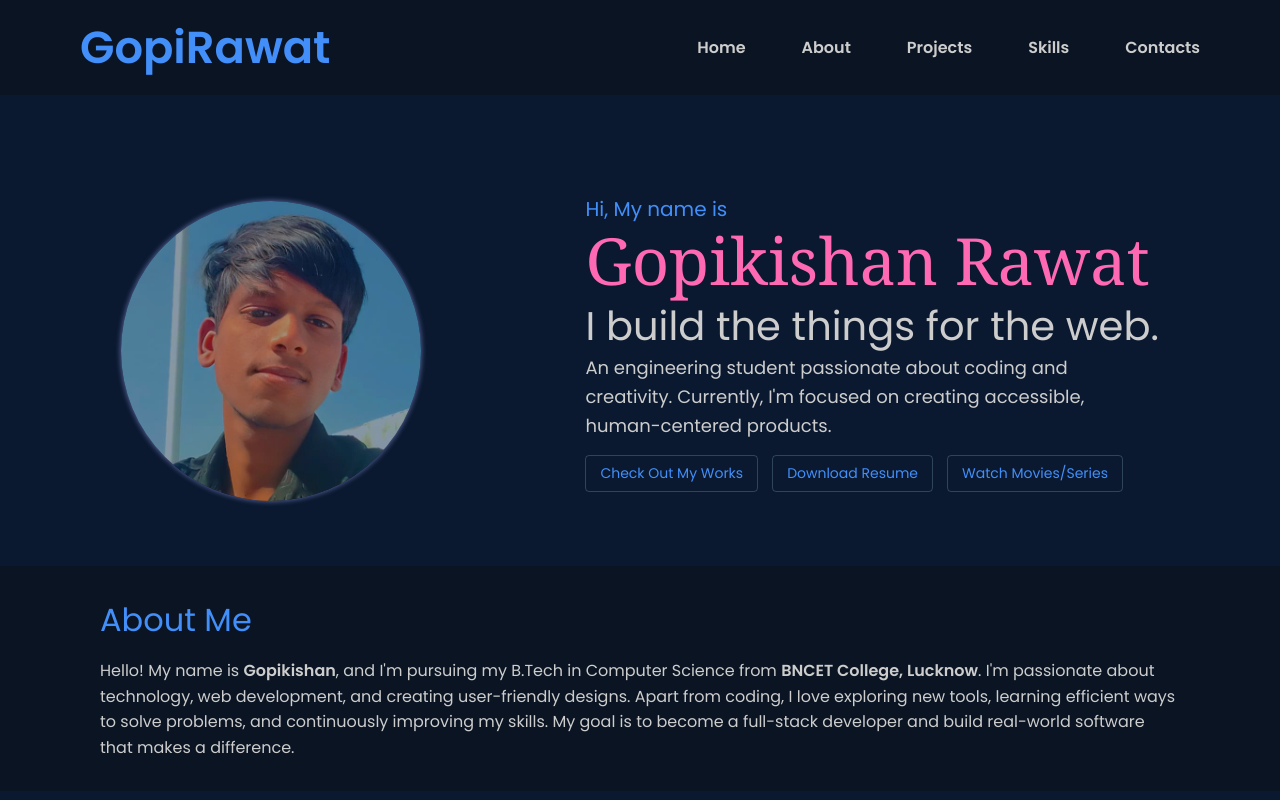
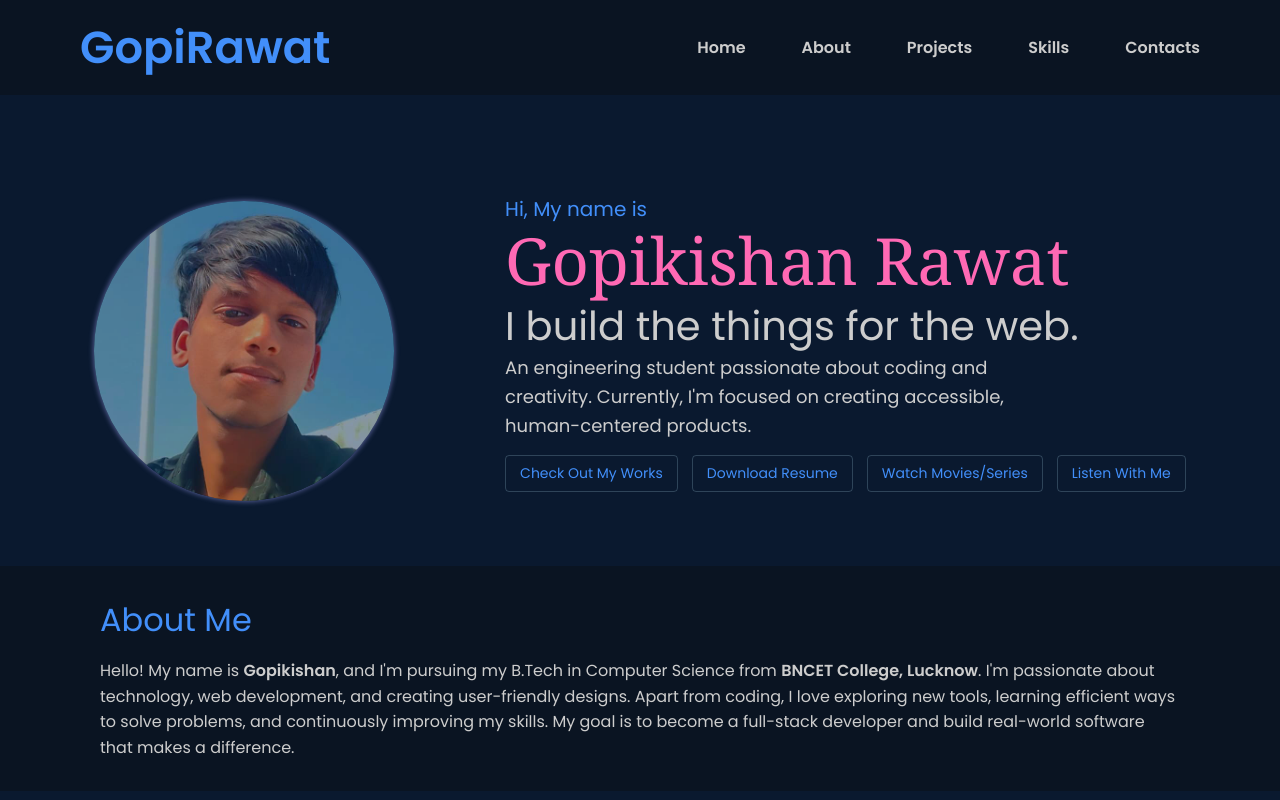
Before and after one commit to Gopikishan9/Portfolio, a plain HTML site: page index.html in a window 1280 px wide. Shown: the top 800 px of the page. Drawn offline with nearby package versions, Linux system fonts and the light colour scheme.

Commit message:
Add 'Listen With Me' button to intro section
Added a new button to the intro section for 'Listen With Me'.

```diff
--- a/index.html
+++ b/index.html
@@ -81,6 +81,9 @@
             </button>
             <button class="intro-btn">
               <a href="https://www.cineby.gd/" >Watch Movies/Series</a>
+            </button>
+            <button class="intro-btn">
+              <a href="https://www.beatsync.gg/" >Listen With Me</a>
             </button>
           </div>
         </div>
```
